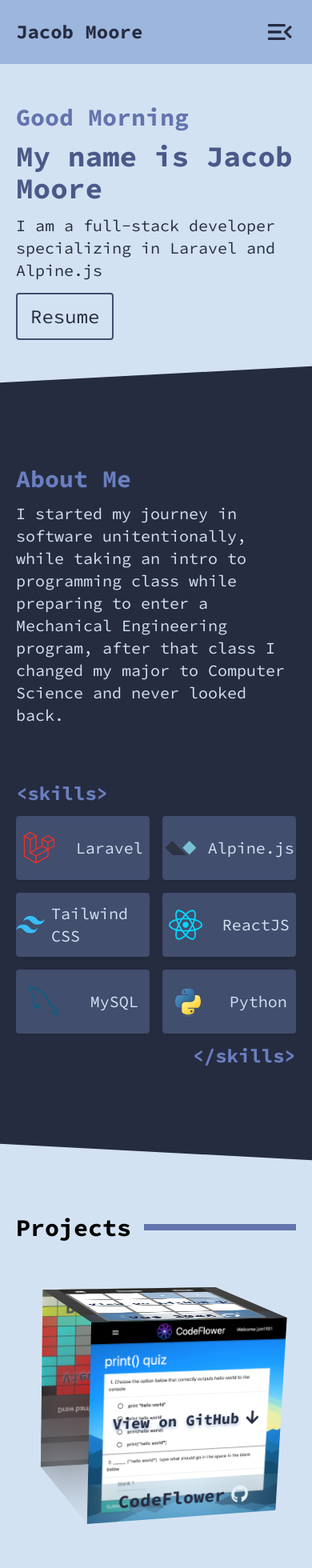
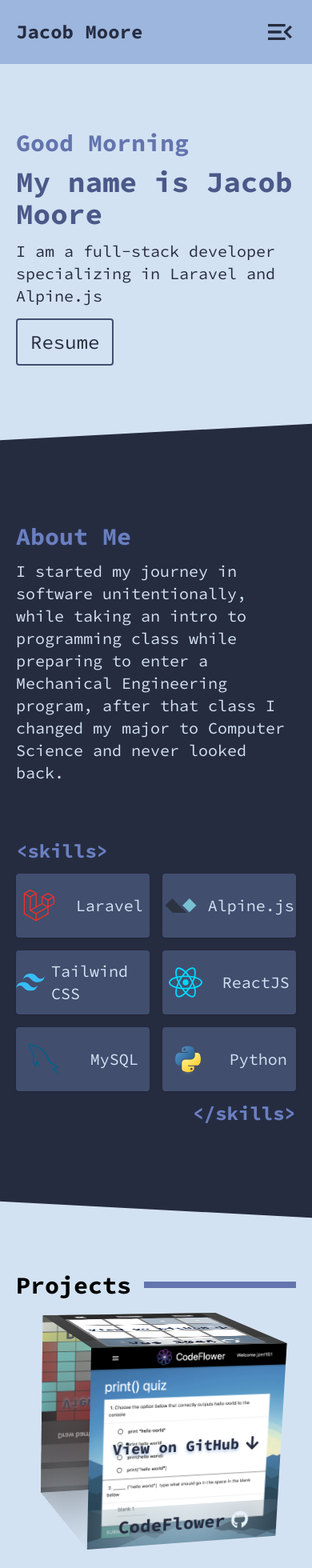
Before and after one commit to jzm1151/portfolio, a React (Vite) app: page / in a window 390 px wide. Shown: the top 1960 px of the page at 80% size. Built offline with nearby package versions, Linux system fonts and the light colour scheme.

Commit message:
update projects section

```diff
--- a/src/Components/Sections/GreetingSection.tsx
+++ b/src/Components/Sections/GreetingSection.tsx
@@ -14,11 +14,13 @@ function GreetingSection(props: {position?: string}) {
     }
 
     return (
-        <section className={props.position}>
-            <h2 className='text-3xl font-bold text-gray-blue-700 mb-3 md:mb-5 md:text-4xl'>{greeting}</h2>
-            <p className='text-4xl font-bold text-gray-blue-800 mb-3 md:mb-5 md:text-5xl'>My name is Jacob Moore</p>
-            <p className='text-xl text-gray-blue-950 mb-7 md:mb-10 md:text-2xl'>I am a full-stack developer specializing in Laravel and Alpine.js</p>
-            <MdBorderBtn link='#resume' text='Resume' blankTarget={true} />
+        <section className='grid ml-5 mr-5 mb-24 mt-40 md:grid-cols-2 md:mx-auto md:mb-28 md:mt-40 md:w-11/12 lg:w-9/12 lg:my-32 xl:w-8/12 xl:mb-36 xl:mt-52'>
+            <section className={props.position}>
+                <h2 className='text-3xl font-bold text-gray-blue-700 mb-3 md:mb-5 md:text-4xl'>{greeting}</h2>
+                <p className='text-4xl font-bold text-gray-blue-800 mb-3 md:mb-5 md:text-5xl'>My name is Jacob Moore</p>
+                <p className='text-xl text-gray-blue-950 mb-7 md:mb-10 md:text-2xl'>I am a full-stack developer specializing in Laravel and Alpine.js</p>
+                <MdBorderBtn link='#resume' text='Resume' blankTarget={true} />
+            </section>
         </section>
     )
 }
--- a/src/Components/Sections/ProjectsSection/ProjectSection/ProjectSection.tsx
+++ b/src/Components/Sections/ProjectsSection/ProjectSection/ProjectSection.tsx
@@ -6,7 +6,6 @@ export interface ProjectSectionProps {
     img: string,
     githubHref: string,
     alt: string,
-    saturation: string,
 }
 
 function ProjectSection(props: {project:ProjectSectionProps, index:number}) {
@@ -14,7 +13,7 @@ function ProjectSection(props: {project:ProjectSectionProps, index:number}) {
         <div className={'cube-face-image image-' + props.index + ' h-full w-full'}>
             <div className='h-full w-full relative'>
                 <img className="object-cover h-full w-full absolute top-0" src={props.project.img} alt={props.project.alt} />
-                <div className={'absolute top-0 w-full h-full z-5 flex justify-center items-center gap-2 text-gray-blue-950 font-bold text-xl backdrop-saturate-[' + props.project.saturation +']'}>
+                <div className={'absolute top-0 w-full h-full z-5 flex justify-center items-center gap-2 text-gray-blue-950 font-bold text-xl backdrop-saturate-50'}>
                     <p className='text-shadow shadow-gray-blue-400'>View on GitHub</p>
                     <div>
                         <FaArrowDown />
--- a/src/Components/Sections/ProjectsSection/ProjectsSection.tsx
+++ b/src/Components/Sections/ProjectsSection/ProjectsSection.tsx
@@ -19,7 +19,7 @@ function ProjectsSection(props: ProjectsSectionProps) {
             <div>
                 <div className='grid grid-cols-2 ml-5 mr-5 my-24 gap-4 md:gap-10 md:grid-cols-2 md:mx-auto md:my-12 md:w-11/12 lg:w-9/12 xl:w-8/12' id='projects'>
                     <div className='col-span-2 font-bold text-3xl md:text-4xl lg:text-5xl'>
-                        <div className='w-full flex justify-center items-center gap-4 mb-20 -mt-5 md:-mt-10'>
+                        <div className='w-full flex justify-center items-center gap-4 mb-10 -mt-5 md:-mt-20'>
                             <h2>Projects</h2>
                             <div className='bg-gray-blue-700 h-2 grow'></div>
                         </div>
@@ -41,7 +41,7 @@ function ProjectsSection(props: ProjectsSectionProps) {
                             return (
                                 project ?
                                 <div key={'tile-'+(index+1)} className={'show-image-' + (index+1) + ' w-24 h-24  xl:w-40 xl:h-40 relative cursor-pointer border-8 border-gray-blue-950'}  onClick={rotateCube}>
-                                    <div className={'show-image-' + (index+1) + ' absolute top-0 w-full h-full z-10 flex justify-center items-center text-gray-blue-950 font-bold text-xl cursor-pointer backdrop-saturate-[' + project.saturation + ']'}>
+                                    <div className={'show-image-' + (index+1) + ' absolute top-0 w-full h-full z-10 flex justify-center items-center text-gray-blue-950 font-bold cursor-pointer backdrop-saturate-50 xl:text-xl'}>
                                         <p className={'show-image-' + (index+1) + ' text-shadow shadow-gray-blue-400 cursor-pointer text-center'}>{project.title}</p>
                                     </div>
                                     <input type="image" className={'show-image-' + (index+1) + ' object-cover w-full h-full absolute top-0 z-5 cursor-pointer'} src={project.img}></input>
@@ -63,14 +63,12 @@ ProjectsSection.defaultProps = {
             img: 'codeflower.png',
             githubHref: 'https://github.com/jzm1151/Code-Flower',
             alt: 'CodeFlower project screenshot',
-            saturation: '.4',
         },
         {
             title: 'Path Finder',
             img: 'path-finder.png',
             githubHref: 'https://github.com/jzm1151/path-finding-visualizer-with-roomdb',
             alt: 'Path Finder project screenshot',
-            saturation: '.4',
         },
         null,
         null,
@@ -79,7 +77,6 @@ ProjectsSection.defaultProps = {
             img: 'vue-2048.png',
             githubHref: 'https://github.com/jzm1151/vue-2048',
             alt: 'Vue 2048 project screenshot',
-            saturation: '.4',
         },
         null,
     ],
--- a/src/Pages/HomePage.tsx
+++ b/src/Pages/HomePage.tsx
@@ -9,9 +9,7 @@ function HomePage() {
     <>
       <HeaderNav />
       <main>
-        <section className='grid ml-5 mr-5 mb-14 mt-32 md:grid-cols-2 md:mx-auto md:mb-28 md:mt-40 md:w-11/12 lg:w-9/12 lg:my-32 xl:w-8/12 xl:mb-36 xl:mt-52'>
-          <GreetingSection position='col-span-2'/>
-        </section>
+        <GreetingSection position='col-span-2'/>
         <AboutSection />
         <ProjectsSection />
       </main>
```
